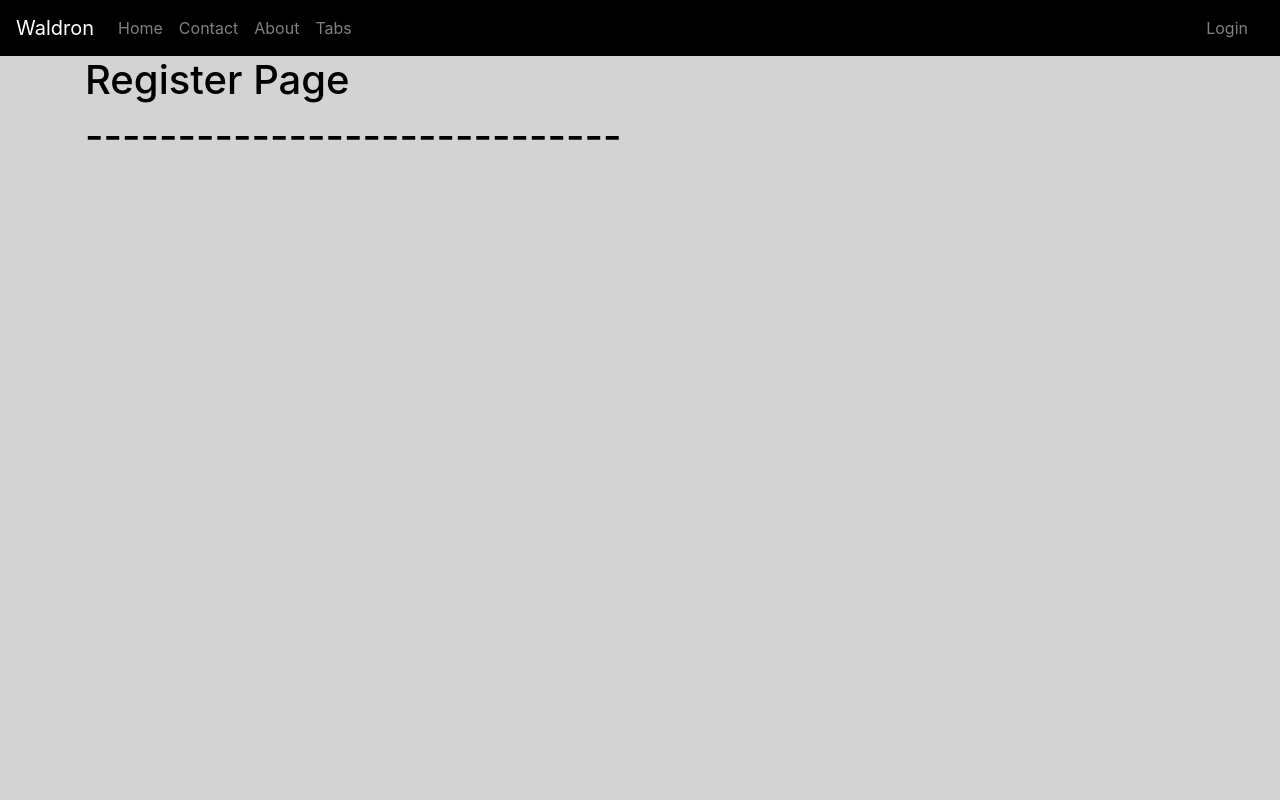
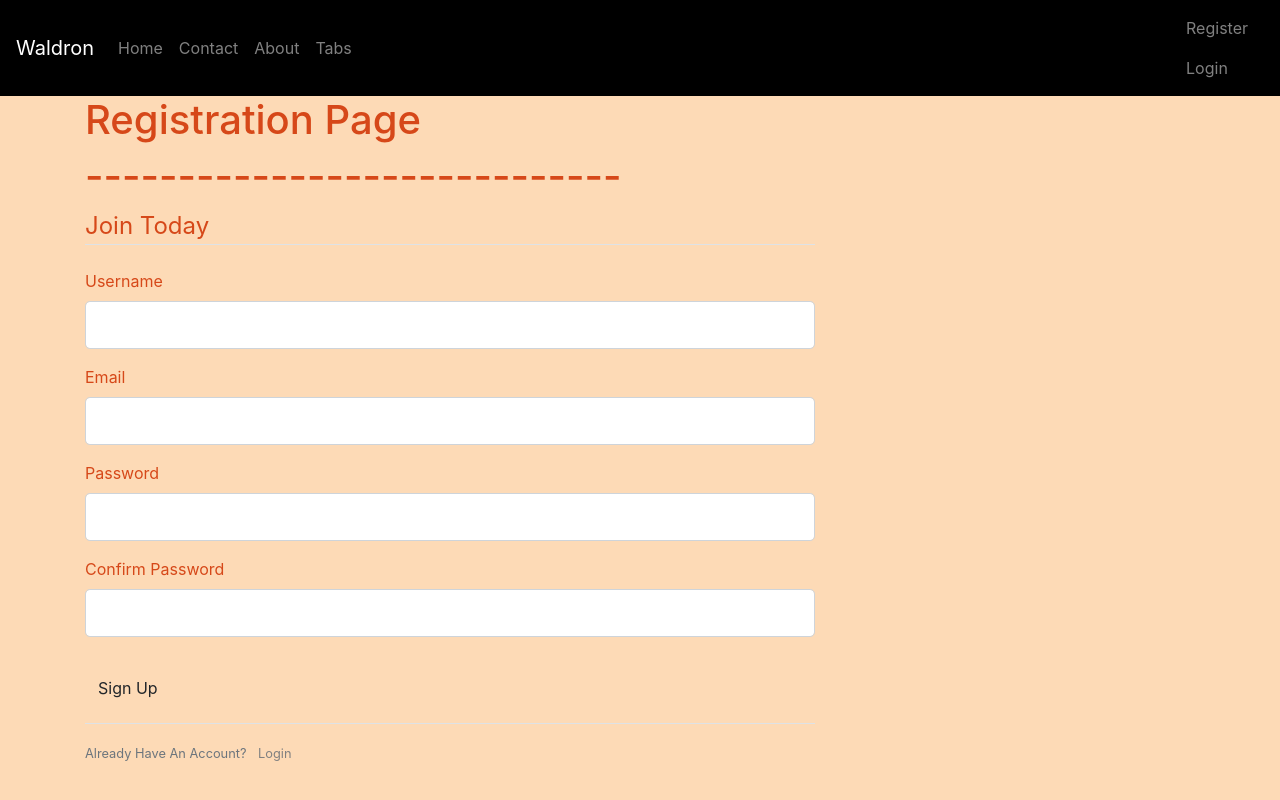
Before and after one commit to clj-jackson/Flask-Waldron, a Flask app: page /register in a window 1280 px wide. Run offline with Flask 2, Linux system fonts and the light colour scheme; some libraries are stand-ins or nearby versions.

Commit message:
Commit 3, registration page functionality added, colours changed, some testing done as well.

```diff
--- a/forms.py
+++ b/forms.py
@@ -3,18 +3,21 @@ from wtforms import StringField, PasswordField, SubmitField, BooleanField
 from wtforms.validators import DataRequired, Length, Email, EqualTo
 
 class RegForm(FlaskForm):
-    username = StringField("Username", validators=[DataRequired(), Length(min=2, max=20)])
+    email = StringField("Email", validators=[DataRequired(), Email()])
+    username = StringField("Username", validators=[DataRequired(), Length(min=5, max=20)])
 
     password = PasswordField("Password", validators=[DataRequired(), Length(min=8, max=30)])
     confirm_password = PasswordField("Confirm Password", validators=[DataRequired(), EqualTo("password")])
 
-    submission = SubmitField("Sign Up")
+    submit = SubmitField("Sign Up")
 
 class LoginForm(FlaskForm):
-
+    email = StringField("Email", validators=[DataRequired(), Email()])
+    username = StringField("Username", validators=[DataRequired(), Length(min=5, max=20)])
 
     password = PasswordField("Password", validators=[DataRequired(), Length(min=8, max=30)])
+    confirm_password = PasswordField("Confirm Password", validators=[DataRequired(), EqualTo("password")])
 
     remember_user = BooleanField("Remember Me")
 
-    submission = SubmitField("Login")
+    submit = SubmitField("Login")
--- a/main.py
+++ b/main.py
@@ -1,4 +1,4 @@
-from flask import Flask, render_template, url_for
+from flask import Flask, render_template, url_for, flash, redirect
 from forms import RegForm, LoginForm
 app = Flask(__name__)
 app.config["SECRET_KEY"] = "0bd24ce2ce9d0ac49fea3f26561cc7fa4fe296ef22964a68594b489c804d4f3a"
@@ -40,9 +40,11 @@ def login():
     form = LoginForm()
     return render_template("login.html", title="Login", form=form)
 
-@app.route("/register")
+@app.route("/register", methods=["GET", "POST"])
 def register():
     form = RegForm()
+    if form.validate_on_submit():
+        return redirect(url_for("home"))
     return render_template("register.html", title="Register", form=form)
 
 
--- a/templates/layout.html
+++ b/templates/layout.html
@@ -9,8 +9,8 @@
         <link rel="stylesheet" href="https://stackpath.bootstrapcdn.com/bootstrap/4.3.1/css/bootstrap.min.css" integrity="sha384-ggOyR0iXCbMQv3Xipma34MD+dH/1fQ784/j6cY/iJTQUOhcWr7x9JvoRxT2MZw1T" crossorigin="anonymous">
 
         <style>
-            body {background-color: lightgray}
-            body {color: black}
+            body {background-color: #FDDAB6}
+            body {color: #D64819}
             .topnav-right {
                 float: right;
             }
@@ -41,6 +41,7 @@
                     <li class="nav-item"> <a class="nav-link" href="/opentabs" data-abc="true">Tabs</a></li>
                 </ul>
                 <div class="topnav-right">
+                    <a class="nav-link" href="/register" data-abc="true">Register</a>
                     <a class="nav-link" href="/login" data-abc="true">Login</a>
                 </div>
             </div>
@@ -48,7 +49,7 @@
         <main role="main" class="container">
           <div class="row">
             <div class="col-md-8">
-              {% block content %}{% endblock %}
+                {% block content %}{% endblock %}
             </div>
             <div class="col-md-4">
               <div class="content-section">
--- a/templates/register.html
+++ b/templates/register.html
@@ -1,5 +1,73 @@
 {% extends "layout.html" %}
 {% block content %}
-    <h1>Register Page</h1>
+    <h1>Registration Page</h1>
     <h1>-----------------------------</h1>
+    <div>
+        <form method="POST" action="">
+            {{ form.hidden_tag() }}
+            <fieldset class="form-group">
+                <legend class="border-bottom mb-4">Join Today</legend>
+                <div class="form-group">
+                    {{ form.username.label(class="form-control-label") }}
+                    {% if form.username.errors %}
+                        {{ form.username(Class="form-control form-control-lg is-invalid") }}
+                        <div class="invalid-feedback">
+                            {% for error in form.username.errors %}
+                                <span>{{ error }}</span>
+                            {% endfor %}
+                        </div>
+                    {% else %}
+                        {{ form.username(class="form-control form-control-lg") }}
+                    {% endif %}
+                </div>
+                <div class="form-group">
+                    {{ form.email.label(class="form-control-label") }}
+                    {% if form.email.errors %}
+                        {{ form.email(Class="form-control form-control-lg is-invalid") }}
+                        <div class="invalid-feedback">
+                            {% for error in form.email.errors %}
+                                <span>{{ error }}</span>
+                            {% endfor %}
+                        </div>
+                    {% else %}
+                        {{ form.email(class="form-control form-control-lg") }}
+                    {% endif %}
+                </div>
+                <div class="form-group">
+                    {{ form.password.label(class="form-control-label") }}
+                    {% if form.password.errors %}
+                        {{ form.password(Class="form-control form-control-lg is-invalid") }}
+                        <div class="invalid-feedback">
+                            {% for error in form.password.errors %}
+                                <span>{{ error }}</span>
+                            {% endfor %}
+                        </div>
+                    {% else %}
+                        {{ form.password(class="form-control form-control-lg") }}
+                    {% endif %}
+                </div>
+                <div class="form-group">
+                    {{ form.confirm_password.label(class="form-control-label") }}
+                    {% if form.confirm_password.errors %}
+                        {{ form.confirm_password(Class="form-control form-control-lg is-invalid") }}
+                        <div class="invalid-feedback">
+                            {% for error in form.confirm_password.errors %}
+                                <span>{{ error }}</span>
+                            {% endfor %}
+                        </div>
+                    {% else %}
+                        {{ form.confirm_password(class="form-control form-control-lg") }}
+                    {% endif %}
+                </div>
+            </fieldset>
+            <div class="form-group">
+                {{ form.submit(class="btn btn-outlet-info") }}
+            </div>
+        </form>
+    </div>
+<div class="border-top pt-3">
+    <small class="text-muted">
+        Already Have An Account? <a class="ml-2" href="{{ url_for('login') }}">Login</a>
+    </small>
+</div>
 {% endblock content %}
```
Also changed, not shown: templates/login.html (+1 -33 lines), templates/logo.PNG (added).
